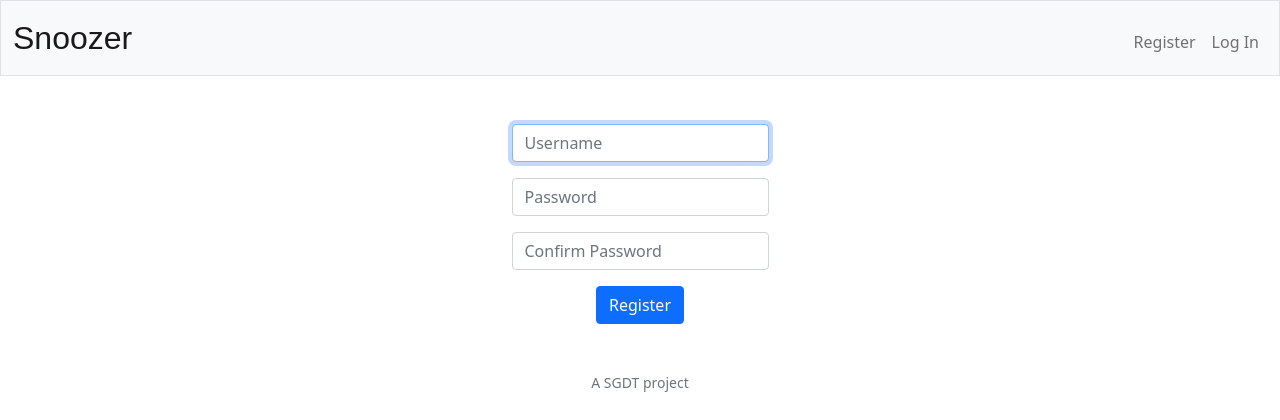
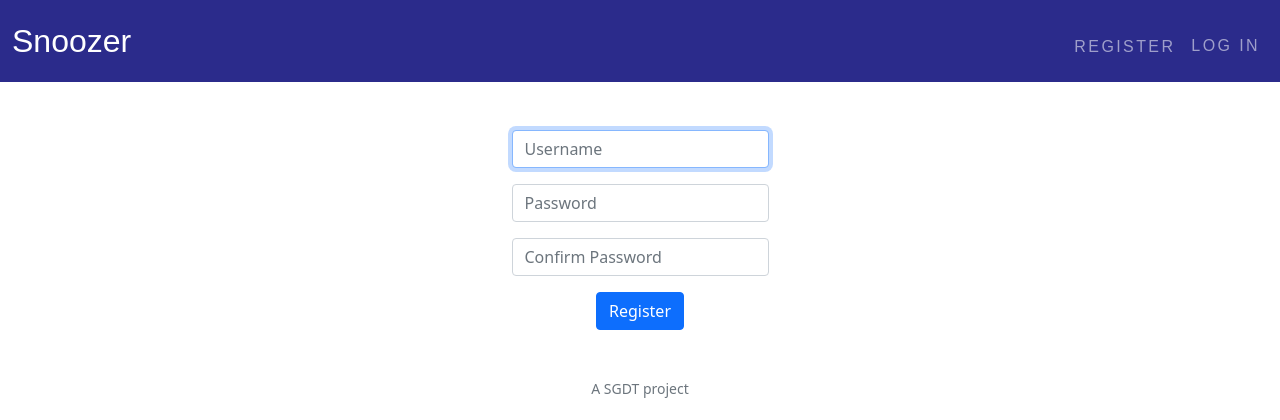
Before and after one commit to DachaThurber/CS50-final, a Flask app: page /register in a window 1280 px wide. Shown: the top 420 px of the page. Run offline with Flask 2, Linux system fonts and the light colour scheme; some libraries are stand-ins or nearby versions.

Commit message:
11-27-21 / 7:18 / DT

```diff
--- a/static/styles.css
+++ b/static/styles.css
@@ -1,5 +1,57 @@
+a {
+    color: #aaddee;
+  }
+
+  a:hover {
+    text-decoration: none;
+  }
+
+  nav {
+    position: fixed;
+    top: 0; /* Position the navbar at the top of the page */
+    width: 100%; /* Full width */
+  }
+
+  .nav-link {
+    font-family: "Quicksand", sans-serif;
+    margin-top: 3%;
+    letter-spacing: 0.15em;
+    text-transform: uppercase;
+    color: #fff;
+    text-decoration: none;
+    display: inline-block;
+    padding: 15px 20px;
+    position: relative;
+  }
+
+  /*Idea from https://sharkcoder.com/visual/underline*/
+  a::after {
+    content: "";
+    position: absolute;
+    bottom: 0;
+    left: 50%;
+    display: block;
+    background: none repeat scroll 0 0 transparent;
+    height: 2px;
+    width: 0;
+    background: #fff;
+    transition: width 0.3s ease 0s, left 0.3s ease 0s;
+  }
+
+  /*Idea from https://sharkcoder.com/visual/underline*/
+  a:hover::after {
+    width: 100%;
+    left: 0;
+  }
+
 nav .navbar-brand
 {
     font-size: xx-large;
     font-family: "Chalkduster", fantasy;
 }
+
+nav
+{
+    background-color: rgb(43, 43, 139);
+    padding-bottom: 5%;
+}
--- a/templates/layout.html
+++ b/templates/layout.html
@@ -21,8 +21,7 @@
     </head>
 
     <body>
-
-        <nav class="bg-light border navbar navbar-expand-md navbar-light">
+        <nav class="navbar navbar-expand-md navbar-dark">
             <div class="container-fluid" id="navbar">
                 <a class="navbar-brand" href="/">Snoozer</a>
                 <button aria-controls="navbar" aria-expanded="false" aria-label="Toggle navigation" class="navbar-toggler" data-bs-target="#navbar" data-bs-toggle="collapse" type="button">
```
Also changed, not shown: 1 other file.
